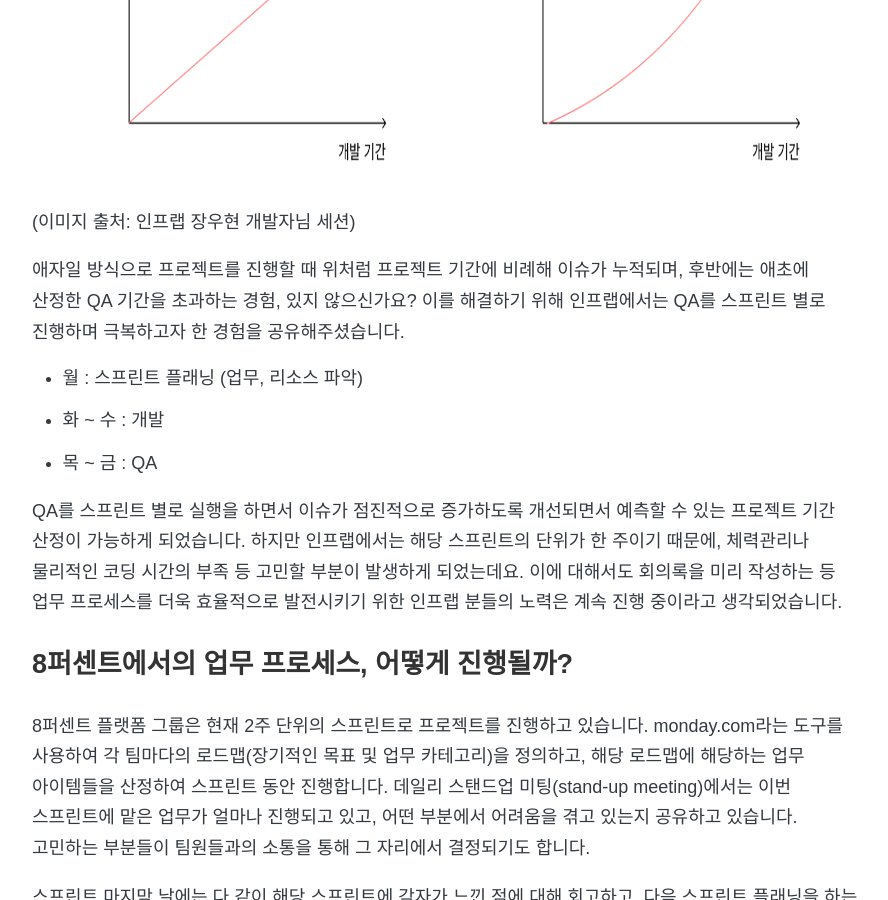
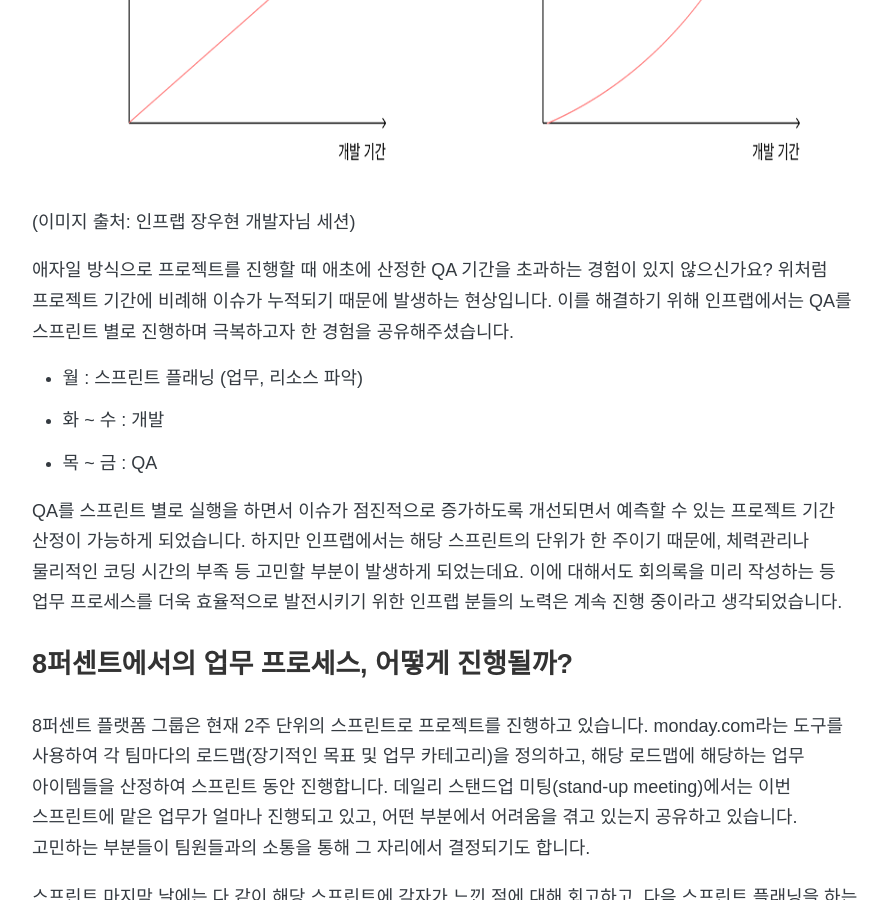
Before and after one commit to 8percent/8percent.github.io, a Jekyll site: the page built from _posts/2022-09-08-신입개발자의_인프콘2022_참가_후기.md, in a window 1280 px wide and 900 px high, scrolled down 3178 px. Shown: the whole window, without its empty margins (194-1082 px from the left). Built offline with Jekyll 4.4.1, drawn with Linux system fonts in a browser that asks for light colours; some web fonts are replaced.

Commit message:
CHG: 내용 수정

```diff
--- a/_posts/2022-09-08-신입개발자의_인프콘2022_참가_후기.md
+++ b/_posts/2022-09-08-신입개발자의_인프콘2022_참가_후기.md
@@ -38,7 +38,7 @@ _(유튜브로만 뵙던 개발바닥의 향로님, 호돌님도 만나고 왔
 
 (이미지 출처: 인프랩 장우현 개발자님 세션)
 
-애자일 방식으로 프로젝트를 진행할 때 위처럼 프로젝트 기간에 비례해 이슈가 누적되며, 후반에는 애초에 산정한 QA 기간을 초과하는 경험, 있지 않으신가요? 이를 해결하기 위해 인프랩에서는 QA를 스프린트 별로 진행하며 극복하고자 한 경험을 공유해주셨습니다.
+애자일 방식으로 프로젝트를 진행할 때 애초에 산정한 QA 기간을 초과하는 경험이 있지 않으신가요? 위처럼 프로젝트 기간에 비례해 이슈가 누적되기 때문에 발생하는 현상입니다. 이를 해결하기 위해 인프랩에서는 QA를 스프린트 별로 진행하며 극복하고자 한 경험을 공유해주셨습니다.
 
 - 월 : 스프린트 플래닝 (업무, 리소스 파악)
 - 화 ~ 수 : 개발
```
